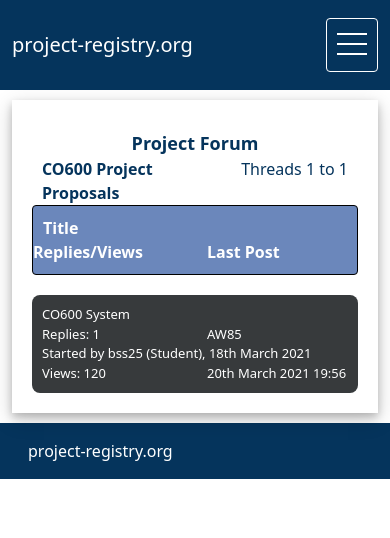
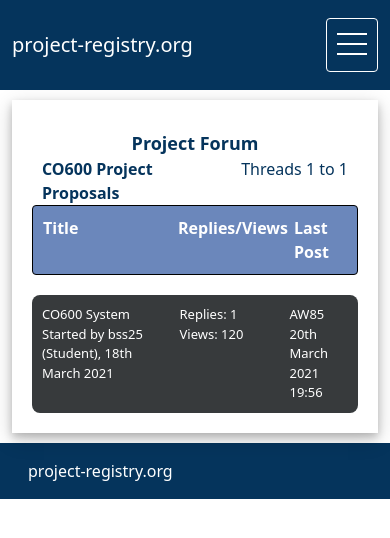
Before and after one commit to Appromode/front-end, a Next.js app: page /project-forum in a window 390 px wide. Shown: the top 538 px of the page. Built offline with nearby package versions, Linux system fonts and the light colour scheme.

Commit message:
Forum now mobile responsive using columns and setting the widths based on screen size

```diff
--- a/components/ProjectForum/index.tsx
+++ b/components/ProjectForum/index.tsx
@@ -19,37 +19,37 @@ export const ProjectForum = () => (
       </Row>
       <div id={styles.tableTop}>
         <Row>
-          <Col lg={6}>
+          <Col xs={5} md={6}>
             <span id={styles.tableTitle}>Title</span>
           </Col>
-          <Col>
+          <Col xs={4} md={3}>
             Replies/Views
           </Col>
-          <Col>
+          <Col xs={3} md={3}>
             Last Post
           </Col>
         </Row>
       </div>
       <div className={styles.projectIdea}>
         <Row>
-          <Col lg={6}>
+          <Col xs={5} md={6}>
             CO600 System
           </Col>
-          <Col>
+          <Col xs={4} md={3}>
             Replies: 1
           </Col>
-          <Col>
+          <Col xs={3} md={3}>
             AW85
           </Col>
         </Row>
         <Row>
-          <Col lg={6}>
+          <Col xs={5} md={6}>
             Started by bss25 (Student), 18th March 2021
           </Col>
-          <Col>
+          <Col xs={4} md={3}>
             Views: 120
           </Col>
-          <Col>
+          <Col xs={3} md={3}>
             20th March 2021 19:56
           </Col>
         </Row>
```
